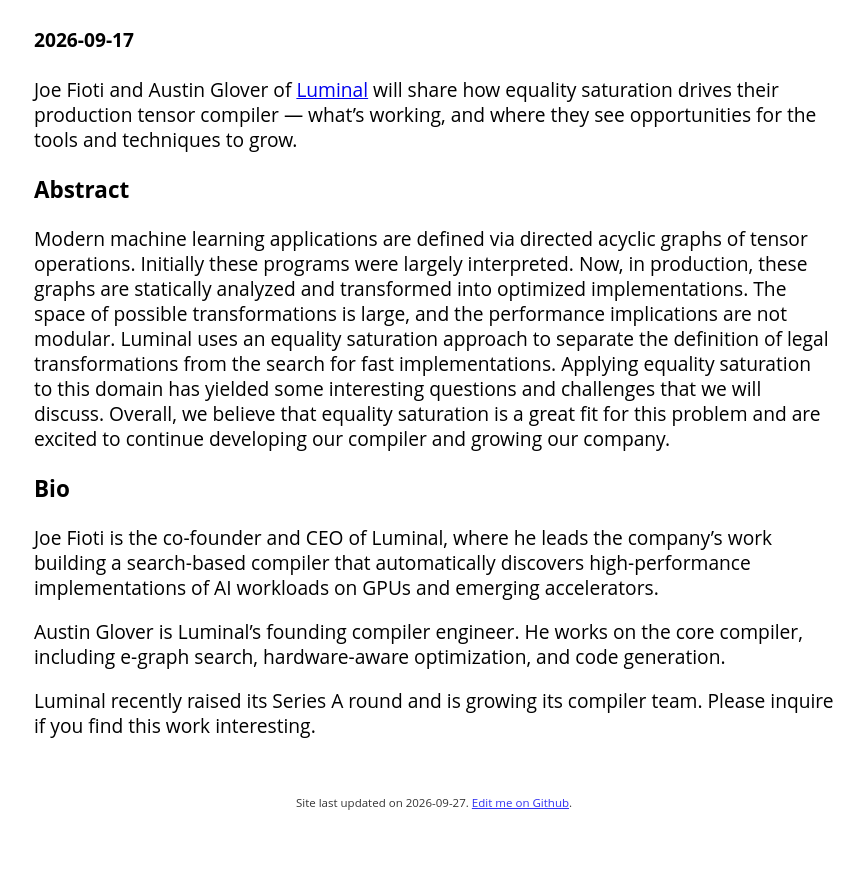
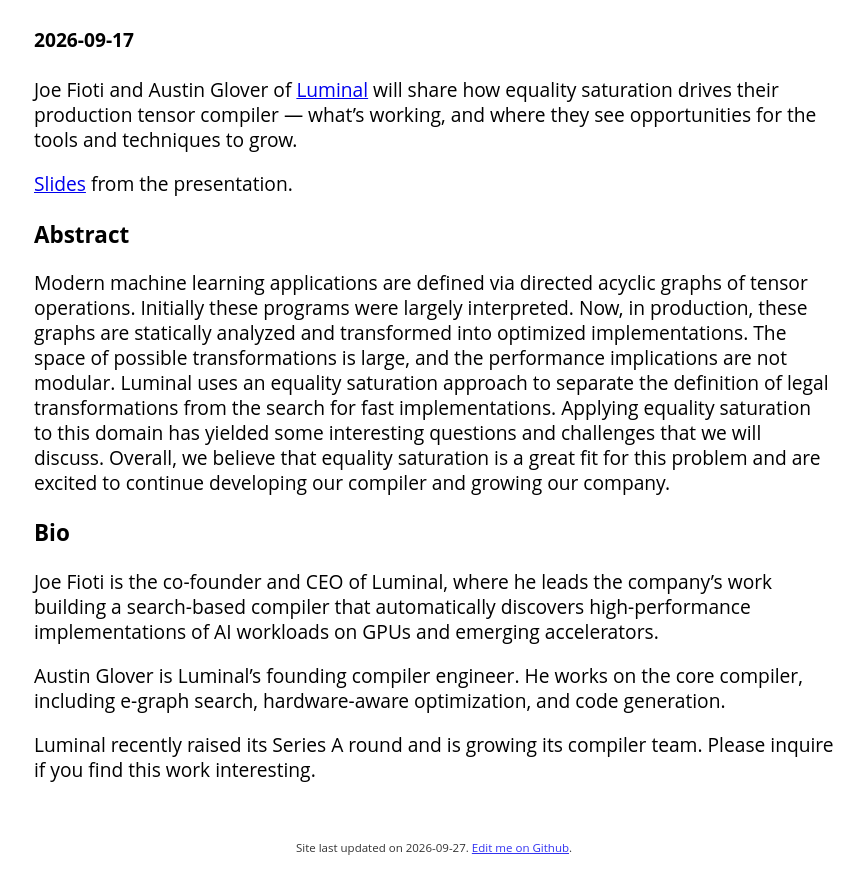
Before and after one commit to egraphs-community/egraphs-community.github.io, a Jekyll site: the page built from meeting/_posts/2026-09-17-luminal.md, in a window 1280 px wide, cut to the strip 731-1607 px from the top of the page. Shown: the whole strip, without its empty margins (206-1070 px from the left). Built offline with Jekyll 4.4.1, drawn with Linux system fonts in a browser that asks for light colours; before the commit the page ends 1562 px from its top, so only the background shows below that.

Commit message:
meeting: Sep 17 Luminal slides
Austin's deck from the talk, posted beside the video.

```diff
--- a/meeting/_posts/2026-09-17-luminal.md
+++ b/meeting/_posts/2026-09-17-luminal.md
@@ -10,6 +10,8 @@ video: https://www.youtube.com/watch?v=nh4wMrSGCVY
 
 Joe Fioti and Austin Glover of [Luminal](https://www.luminal.com/) will share how equality saturation drives their production tensor compiler — what's working, and where they see opportunities for the tools and techniques to grow.
 
+[Slides]({{ "/assets/2026-09-17-luminal.pdf" | absolute_url }}) from the presentation.
+
 ### Abstract
 
 Modern machine learning applications are defined via directed acyclic graphs of tensor operations. Initially these programs were largely interpreted. Now, in production, these graphs are statically analyzed and transformed into optimized implementations. The space of possible transformations is large, and the performance implications are not modular. Luminal uses an equality saturation approach to separate the definition of legal transformations from the search for fast implementations. Applying equality saturation to this domain has yielded some interesting questions and challenges that we will discuss. Overall, we believe that equality saturation is a great fit for this problem and are excited to continue developing our compiler and growing our company.
```
Also changed, not shown: 1 other file.
